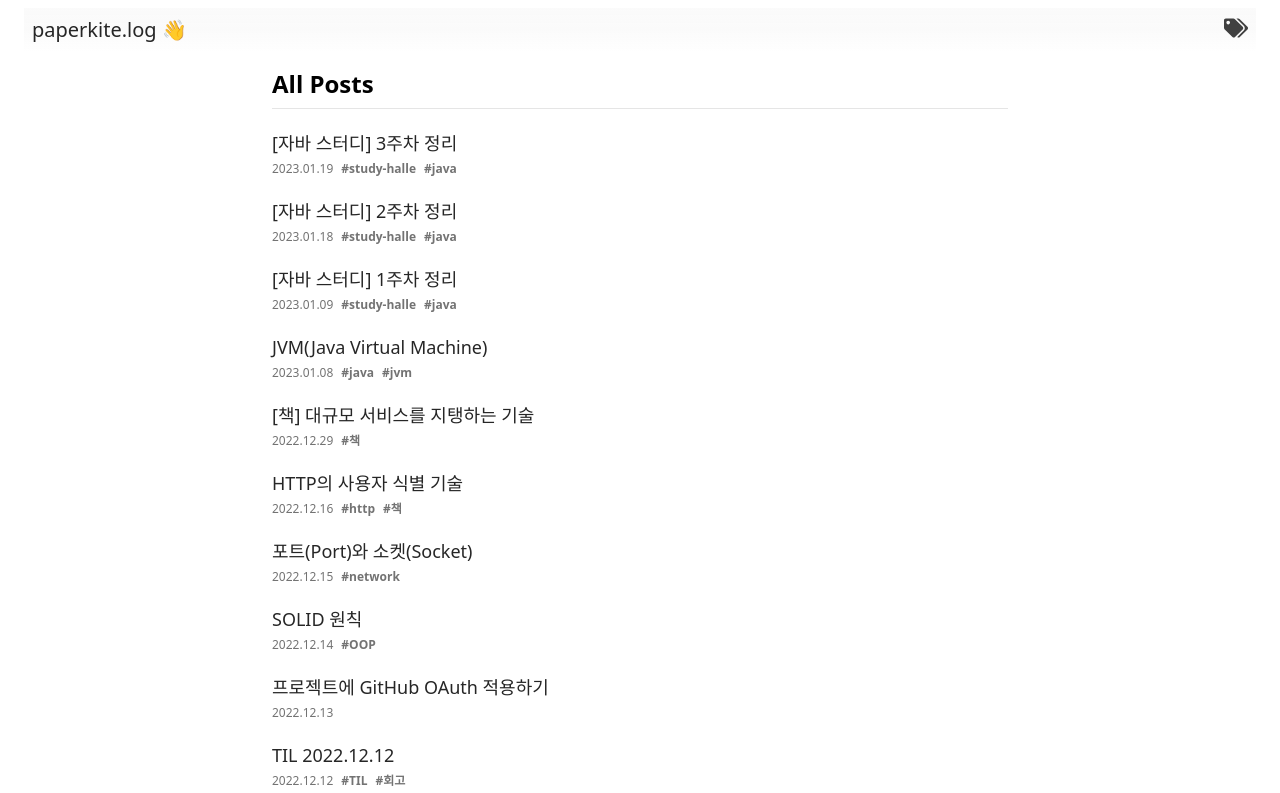
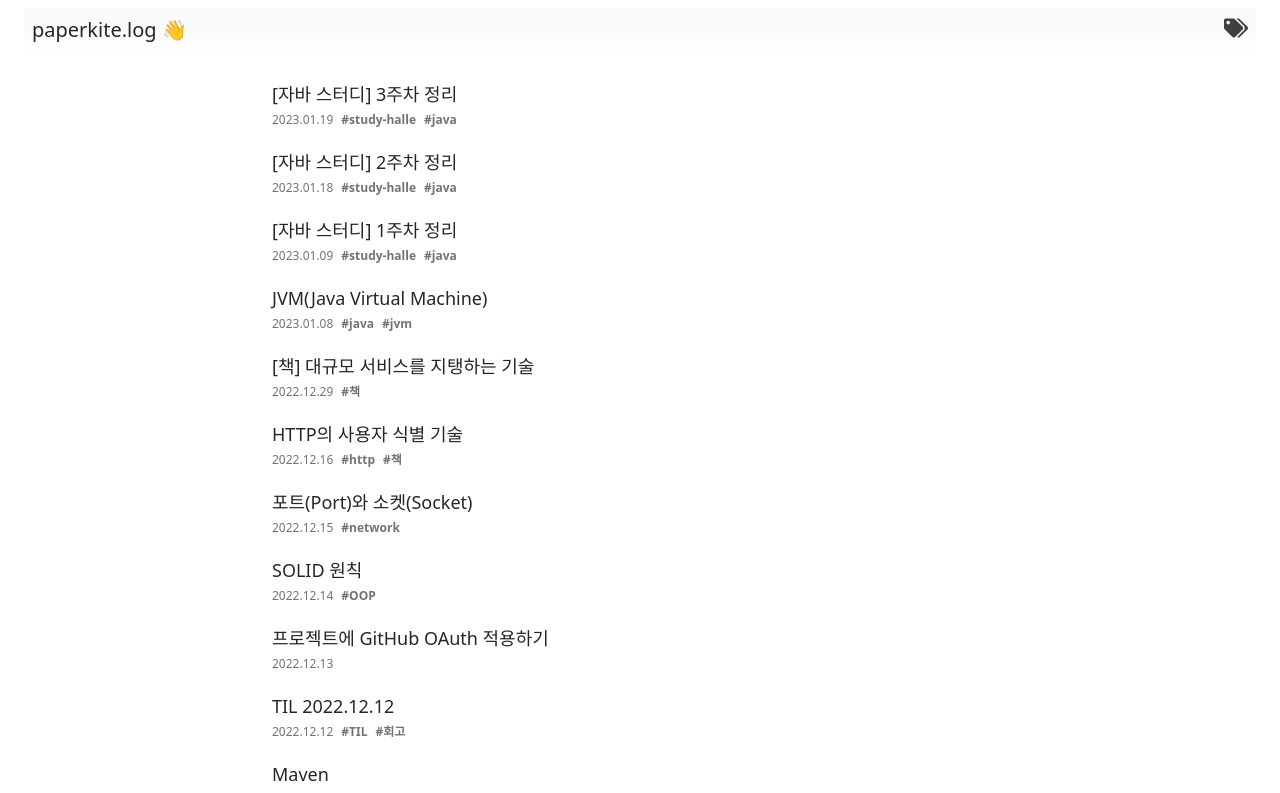
Before and after one commit to 100paperkite/100paperkite.github.io, a Next.js app: page / in a window 1280 px wide. Shown: the top 793 px of the page. Built offline with nearby package versions, Linux system fonts and the light colour scheme; a web font is replaced by a local one.

Commit message:
refactor: 포스팅 데이터 가져오는 중복 코드 분리 및 이에 따른 수정.

```diff
--- a/components/HomePage.jsx
+++ b/components/HomePage.jsx
@@ -1,21 +1,15 @@
 import Layout from './Layout';
-import siteMetadata from '../siteMetadata';
 
-import { Card as PostCard } from './Post';
+import { Card } from './Post';
 
-const HomePage = ({ posts }) => {
+const HomePage = ({ postInfos }) => {
   return (
     <Layout>
       <div className="mt-2">
-        <h3 className="font-bold text-xl md:text-2xl border-neutral-200 border-b pb-2">
-          All Posts
-        </h3>
-        {posts
-          .sort((a, b) => {
-            return a.frontMatter.uploaded < b.frontMatter.uploaded ? 1 : -1;
-          })
-          .map((post, index) => (
-            <PostCard post={post} key={index} />
+        {postInfos
+          .sort((a, b) => (a.uploaded < b.uploaded ? 1 : -1))
+          .map((info, index) => (
+            <Card {...info} key={index} />
           ))}
       </div>
     </Layout>
--- a/components/Post/Card.jsx
+++ b/components/Post/Card.jsx
@@ -6,8 +6,7 @@ const formatDate = (dateString) => {
   return yyyymmdd.replaceAll('-', '.');
 };
 
-const Card = ({ post: { frontMatter, slug } }) => {
-  const { title, uploaded, tags } = frontMatter;
+const Card = ({ title, uploaded, tags, slug }) => {
   const uploadedDate = formatDate(uploaded);
 
   const isTagExist = (tags ?? []).length === 0 ? false : true;
@@ -24,8 +23,8 @@ const Card = ({ post: { frontMatter, slug } }) => {
 
         {isTagExist && (
           <span className="text-xs flex flex-wrap gap-x-2 my-auto">
-            {tags.map((tag, index) => (
-              <Tag name={tag} key={index} />
+            {tags.map((tag) => (
+              <Tag name={tag} key={tag} className="text-neutral-500 font-bold" />
             ))}
           </span>
         )}
--- /dev/null
+++ b/lib/util.js
@@ -0,0 +1,18 @@
+import path from 'path';
+import fs from 'fs';
+import matter from 'gray-matter';
+
+const POST_DIR = 'posts/';
+
+export const getAllPostInfos = async () => {
+  const files = fs.readdirSync(POST_DIR);
+
+  return files.map((filename) => {
+    const markdownWithMeta = fs.readFileSync(path.join(POST_DIR, filename), 'utf-8');
+    const { data } = matter(markdownWithMeta);
+    return {
+      ...data,
+      slug: path.parse(filename).name,
+    };
+  });
+};
--- a/pages/index.js
+++ b/pages/index.js
@@ -1,39 +1,28 @@
-import fs from 'fs';
-import path from 'path';
-import matter from 'gray-matter';
 import HomePage from '../components/HomePage';
 import { NextSeo } from 'next-seo';
 
 import site from '../siteMetadata';
+import { getAllPostInfos } from '../lib/util';
 
 export const getStaticProps = async () => {
-  const files = fs.readdirSync(path.join('posts'));
-
-  let posts = files.map((filename) => {
-    const markdownWithMeta = fs.readFileSync(path.join('posts', filename), 'utf-8');
-    const { data: frontMatter } = matter(markdownWithMeta);
-    return {
-      frontMatter,
-      slug: path.parse(filename).name,
-    };
-  });
+  const postInfos = await getAllPostInfos();
 
   if (process.env.NODE_ENV === 'production') {
-    posts = posts.filter(({ frontMatter: { draft } }) => draft === false);
+    postInfos = postInfos.filter(({ draft }) => draft === false);
   }
 
   return {
     props: {
-      posts,
+      postInfos,
     },
   };
 };
 
-export default function Home({ posts }) {
+export default function Home({ postInfos }) {
   return (
     <>
       <NextSeo title={site.title} description={site.description} />
-      <HomePage posts={posts} />
+      <HomePage postInfos={postInfos} />
     </>
   );
 }
```
